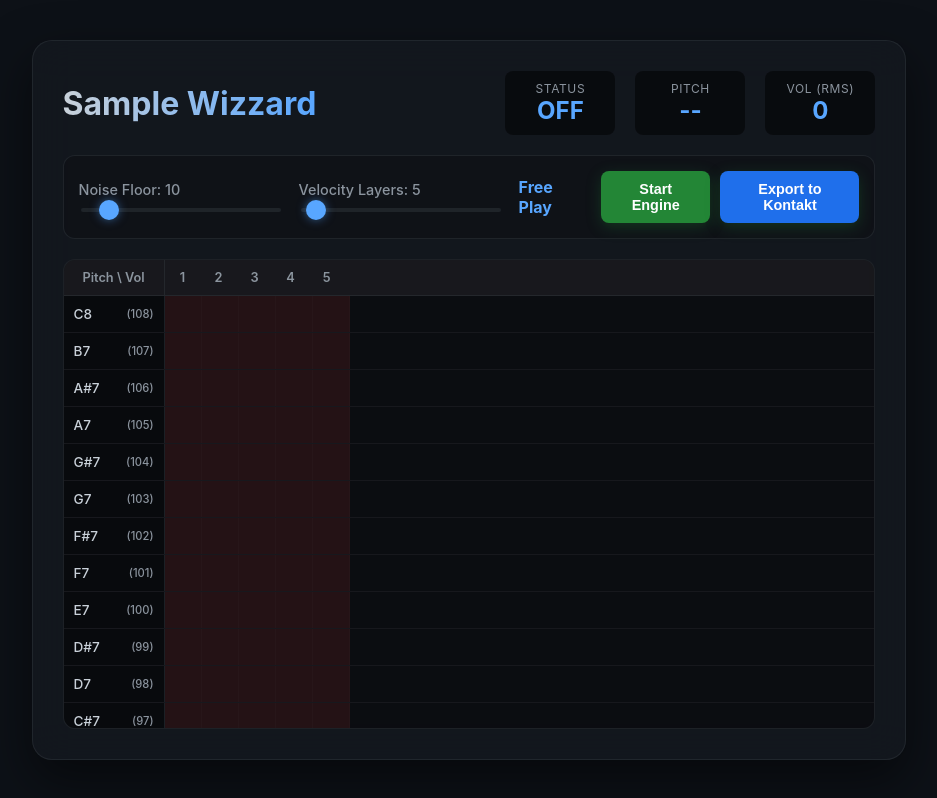
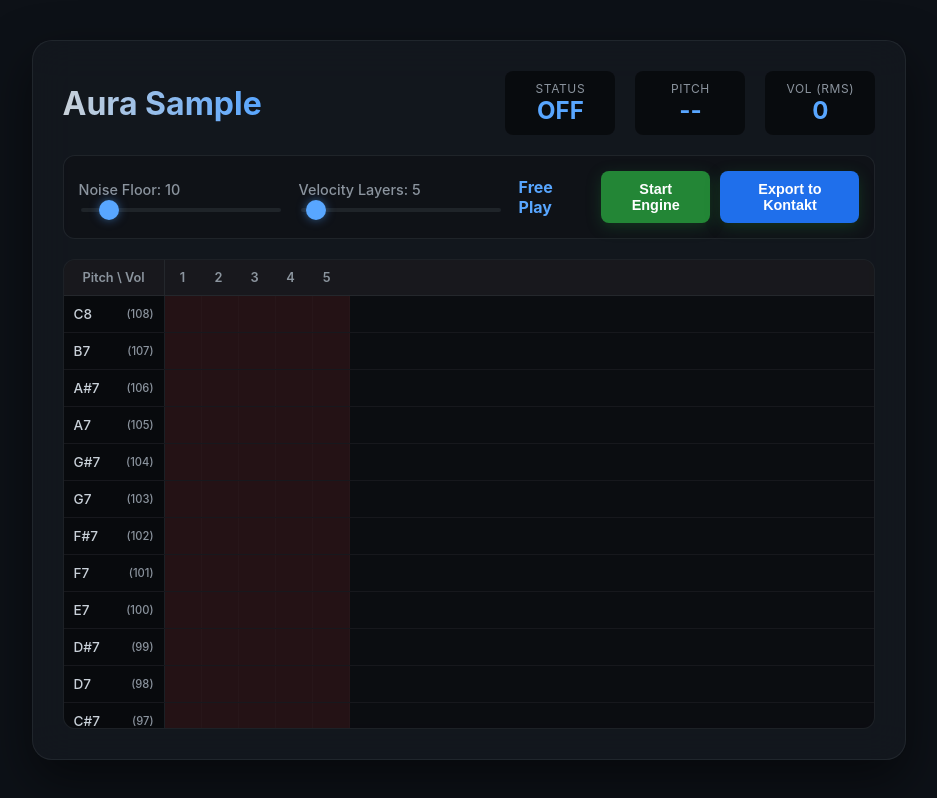
Before and after one commit to Temophor/sample_wizzard, a React (Vite) app: page / in a window 1280 px wide. Shown: the whole page, without its empty margins (148-1085 px from the left). Built offline with nearby package versions, Linux system fonts and the light colour scheme.

Commit message:
Rebrand to Aura Sample and finalize export instructions

```diff
--- a/src/App.tsx
+++ b/src/App.tsx
@@ -104,7 +104,7 @@ function App() {
         </div>
       )}
       <div className="app-header">
-        <h1>Sample Wizzard</h1>
+        <h1>Aura Sample</h1>
         <div className="hud-panel">
           <div className="hud-item">
             <span className="hud-label">Status</span>
--- a/src/kontaktExporter.ts
+++ b/src/kontaktExporter.ts
@@ -8,7 +8,7 @@ import { convertWebmToWav } from './wavConverter';
  * SFZ is a standardized format that Kontakt can import.
  */
 export const generateSFZ = (gridState: GridState, settings: SamplerSettings): string => {
-    let sfzContent = '// Mapped Sample Wizzard Export\n';
+    let sfzContent = '// Mapped Aura Sample Export\n';
     sfzContent += '// Drag this file into the Kontakt Rack to load\n\n';
     sfzContent += '<group>\n\n';
 
```
